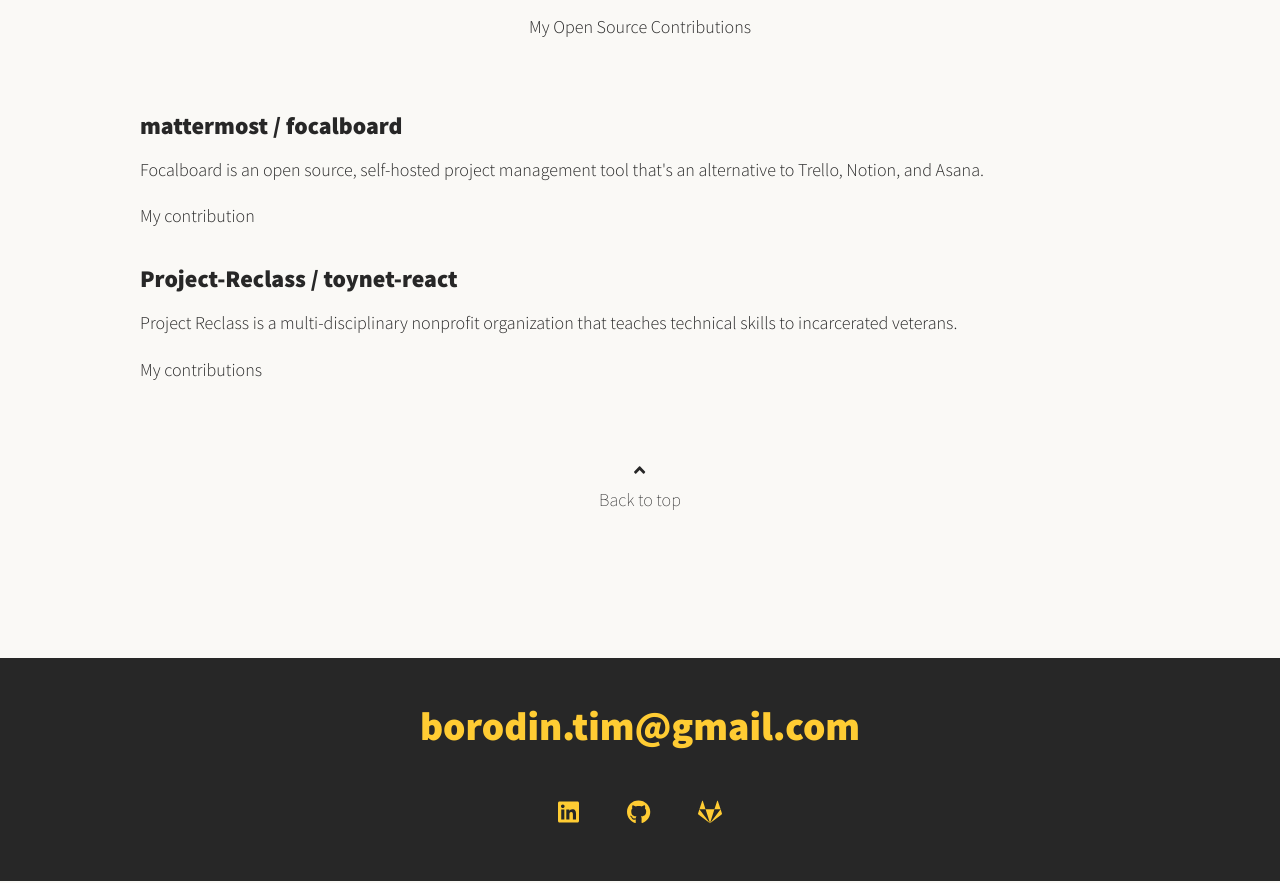
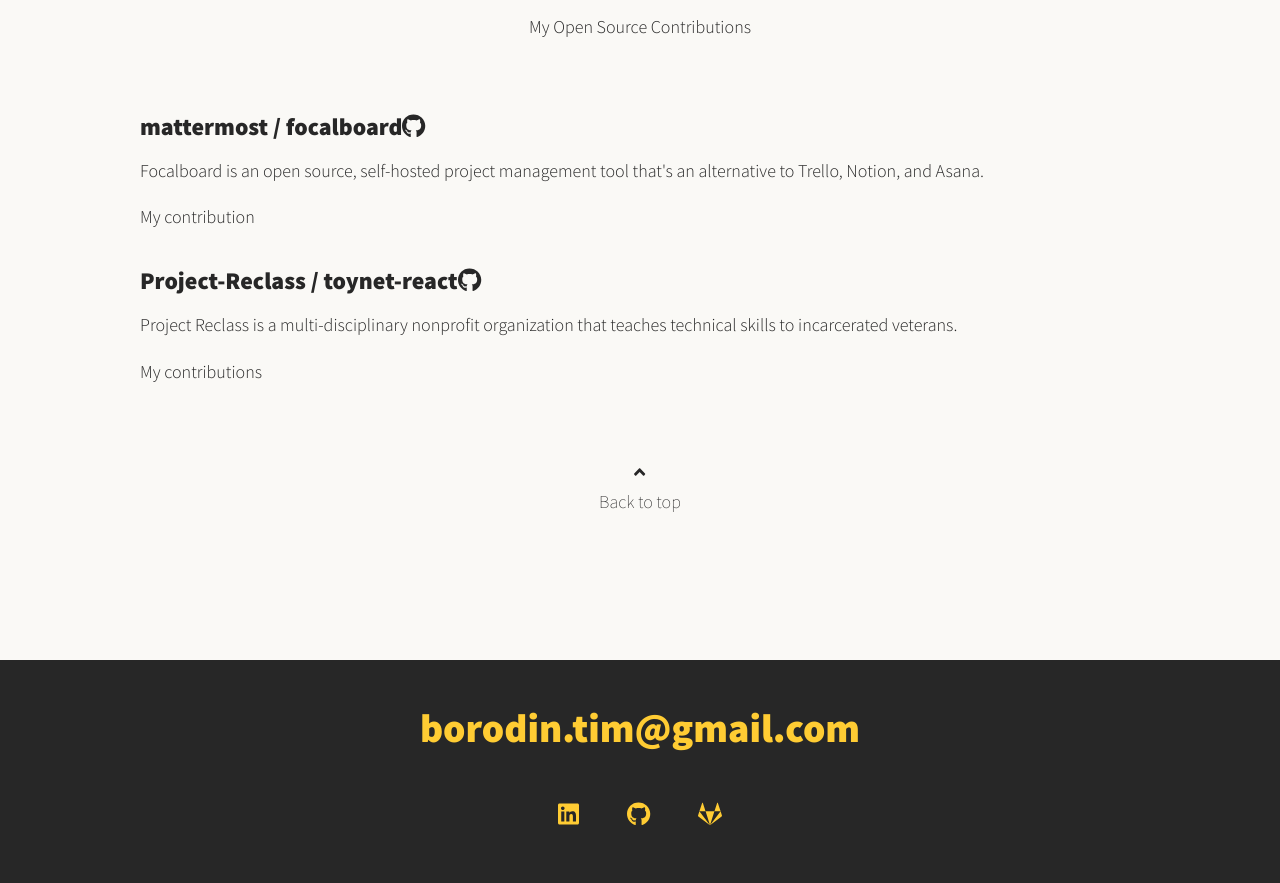
Before and after one commit to De1ain/de1ain.github.io, a Next.js app: page / in a window 1280 px wide. Shown: the part 2092-2975 px from the top of the page. Built offline with nearby package versions, Linux system fonts and the light colour scheme.

Commit message:
Add icons for links to GitHub

```diff
--- a/components/OpenSource.js
+++ b/components/OpenSource.js
@@ -3,8 +3,8 @@
 
 import styles from './OpenSource.module.css';
 import SectionFooter from './SectionFooter';
-import { faGitHub } from "@fortawesome/free-solid-svg-icons";
 import { FontAwesomeIcon } from "@fortawesome/react-fontawesome";
+import { faGithub } from "@fortawesome/free-brands-svg-icons";
 
 const OpenSource = () => {
     return (
@@ -19,9 +19,11 @@
                         <Link href="https://github.com/mattermost/focalboard">
                             <a className={styles.list__link} target="_blank">
                                 mattermost / focalboard
+                                <span className={styles.link__icon}>
+                                    <FontAwesomeIcon icon={faGithub} />
+                                </span>
                             </a>
                         </Link>
-                        <FontAwesomeIcon icon={faGitHub} />
                     </h3>
                     <p>
                         Focalboard is an open source, self-hosted project management tool that&apos;s an alternative to Trello, Notion, and Asana.
@@ -37,9 +39,11 @@
                         <Link href="https://github.com/Project-Reclass/toynet-react">
                             <a className={styles.list__link} target="_blank">
                                 Project-Reclass / toynet-react
+                                <span className={styles.link__icon}>
+                                    <FontAwesomeIcon icon={faGithub} />
+                                </span>
                             </a>
                         </Link>
-                        <FontAwesomeIcon icon={faGitHub} />
                     </h3>
                     <p>
                         Project Reclass is a multi-disciplinary nonprofit organization that teaches technical skills to incarcerated veterans.
```
